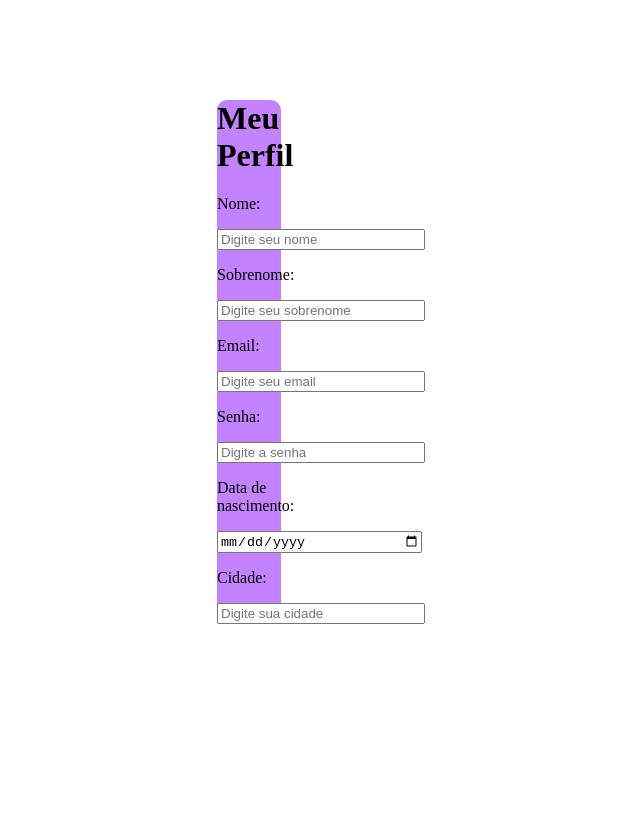
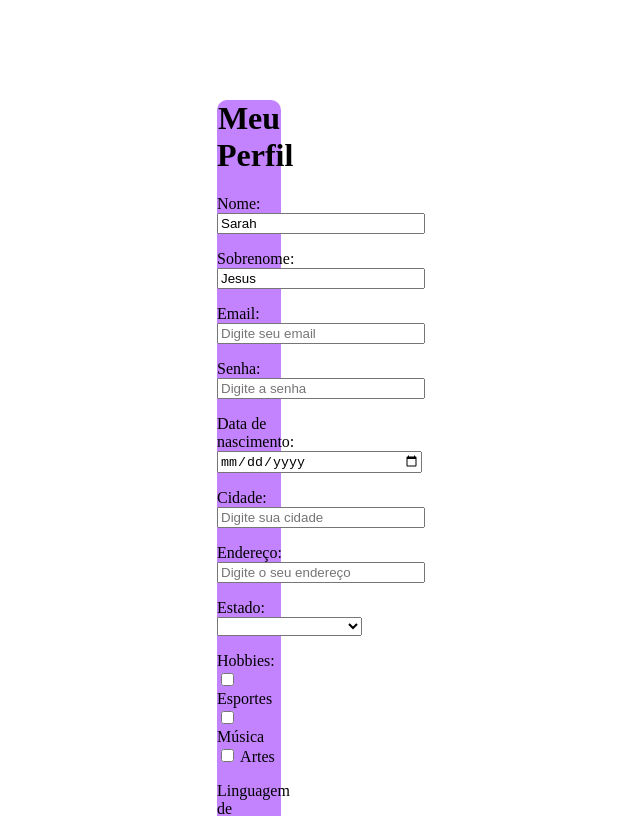
Before and after one commit to SarahLJesus/atividade.form, a Vue app: page / in a window 1280 px wide. Shown: the top 816 px of the page, without its empty margins (391-1031 px from the left). Built offline with nearby package versions, Linux system fonts and the light colour scheme.

Commit message:
Nova atualização

```diff
--- a/src/App.vue
+++ b/src/App.vue
@@ -1,28 +1,70 @@
 <script setup>
-import { ref } from 'vue'
+import { reactive , ref } from 'vue';
 
+const usuario = reactive({
+  nome: 'Sarah',
+  sobrenome: 'Jesus',
+  email: 'sarahletjesus1908@gmail.com',
+  senha: '',
+  nascimento: '',
+  endereco: '',
+  cidade: '',
+  estado:'',
+  hobbies: [],
+  lingProgs: []
+
+})
+const hobbies = [
+  {
+    id: 1,
+    nome: 'Esportes'
+  },
+  {
+    id: 2,
+    nome: 'Música'
+  },
+  {
+    id: 3,
+    nome: 'Artes'
+  }
+]
+const lingProgs = [
+  {
+    id: 1,
+    nome: 'Phyton'
+  },
+  {
+    id: 2,
+    nome: 'C++'
+  },
+  {
+    id: 3,
+    nome: 'JavaScript'
+  }
+]
 </script>
 
 <template>
   <div class="container">
     <main>
       <h1>Meu Perfil</h1>
-      <p>Nome:</p>
+      <form>
+      <label>Nome:</label>
       <input
         type="text"
-        v-model="nome"
+        v-model="usuario.nome"
         autocomplete="on"
         style="width: 200px"
-        v-model.trim="nome"
         maxlength="40"
         minlength="5"
         placeholder="Digite seu nome"
         required
       />
-      <p>Sobrenome:</p>
+      <p></p>
+      <label>Sobrenome:</label>
       <input
         type="text"
-        v-model="sobrenome"
+        v-model="usuario.sobrenome"
         autocomplete="on"
         style="width: 200px"
         maxlength="40"
@@ -30,38 +72,42 @@ import { ref } from 'vue'
         placeholder="Digite seu sobrenome"
         required
       />
-      <p>Email:</p>
+      <p></p>
+      <label>Email:</label>
       <input
         type="email"
-        v-model="email"
+        v-model="usuario.email"
         autocomplete="on"
         style="width: 200px"
         v-model.trim="email"
         placeholder="Digite seu email"
         required
       />
-      <p>Senha:</p>
+      <p></p>
+      <label>Senha:</label>
       <input
         type="password"
-        v-model="senha"
+        v-model="usuario.senha"
         autocomplete="on"
         style="width: 200px"
         placeholder="Digite a senha"
         required
       />
-      <p>Data de nascimento:</p>
+      <p></p>
+      <label>Data de nascimento:</label>
       <input
         type="date"
-        v-model="nascimento"
+        v-model="usuario.nascimento"
         autocomplete="on"
         style="width: 200px"
         placeholder="Indique sua data de nascimento"
         required
         />
-        <p>Cidade:</p>
+        <p></p>
+        <label>Cidade:</label>
         <input
         type="text"
-        v-model="cidade"
+        v-model="usuario.cidade"
         autocomplete="on"
         style="width: 200px"
         v-model.trim="cidade"
@@ -70,15 +116,78 @@ import { ref } from 'vue'
         placeholder="Digite sua cidade"
         required
       />
+      <p></p>
+      <label>Endereço:</label>
+        <input
+        type="text"
+        v-model="usuario.endereco"
+        autocomplete="on"
+        style="width: 200px"
+        v-model.trim="endereco"
+        maxlength="40"
+        minlength="5"
+        placeholder="Digite o seu endereço"
+        required
+      />
+      <p></p>
+  <label for="estado">Estado:</label>
+  <select v-model="usuario.estado">
+    <option value="AC">Acre</option>
+    <option value="AL">Alagoas</option>
+    <option value="AP">Amapá</option>
+    <option value="AM">Amazônia</option>
+    <option value="BA">Bahia</option>
+    <option value="CE">Ceará</option>
+    <option value="DF">Distrito Federal</option>
+    <option value="ES">Espirito Santo</option>
+    <option value="GO">Goiás</option>
+    <option value="MA">Maranhão</option>
+    <option value="MT">Mato Grosso</option>
+    <option value="MS">Mato Grosso do Sul</option>
+    <option value="MG">Minas Gerais</option>
+    <option value="PA">Pará</option>
+    <option value="PB">Paraiba</option>
+    <option value="PR">Paraná</option>
+    <option value="PE">Pernambuco</option>
+    <option value="PI">Piauí</option>
+    <option value="RJ">Rio de Janeiro</option>
+    <option value="RN">Rio Grande do Norte</option>
+    <option value="RS">Rio Grande do Sul</option>
+    <option value="RO">Rondonia</option>
+    <option value="RR">Roraima</option>
+    <option value="SC">Santa Catarina</option>
+    <option value="SP">São Paulo</option>
+    <option value="SE">Sergipe</option>
+    <option value="TO">Tocantins</option>
+  </select>
+  <p></p>
+  <label>Hobbies:</label>
+    <div class="items-checkbox">
+      <template v-for="hobbie in hobbies" :key="hobbie.id">
+            <input type="checkbox" :value="hobbie.id" v-model="usuario.hobbies" /> {{ hobbie.nome }}
+          </template>
+        </div>
+        <p></p>
+        <label>Linguagem de programação:</label>
+    <div class="items-checkbox">
+      <template v-for="lingProg in lingProgs" :key="lingProg.id">
+            <input type="checkbox" :value="lingProg.id" v-model="usuario.lingProgs" /> {{ lingProg.nome }}
+          </template>
+        </div>
+  </form>
 
     </main>
   </div>
 </template>
+
 <style scoped>
 .container {
   margin: 100px 600px;
   background-color: rgb(195, 131, 255);
   border-radius: 10px;
 }
+h1 {
+  text-align: center;
+}
 
 </style>
```
